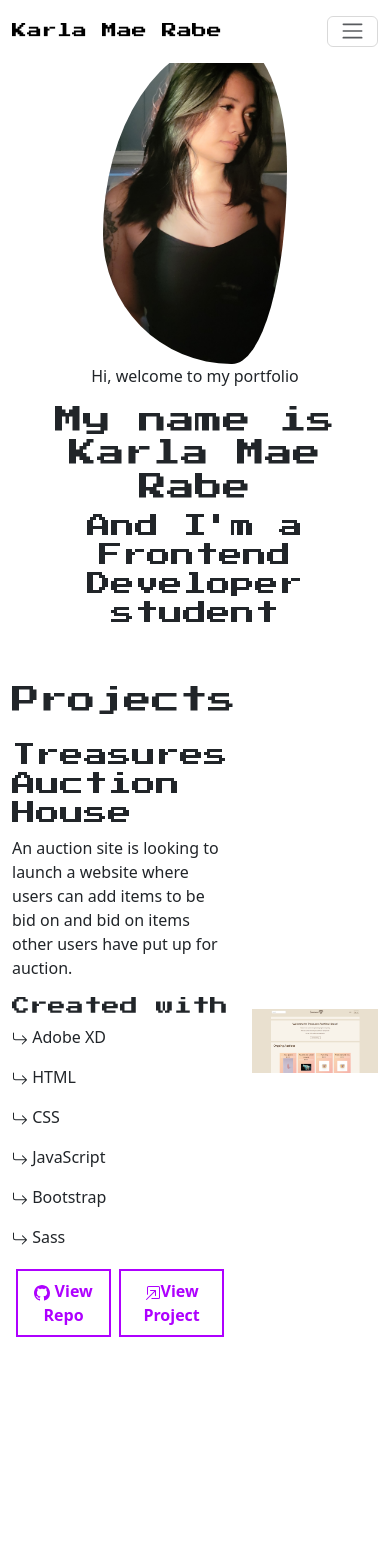
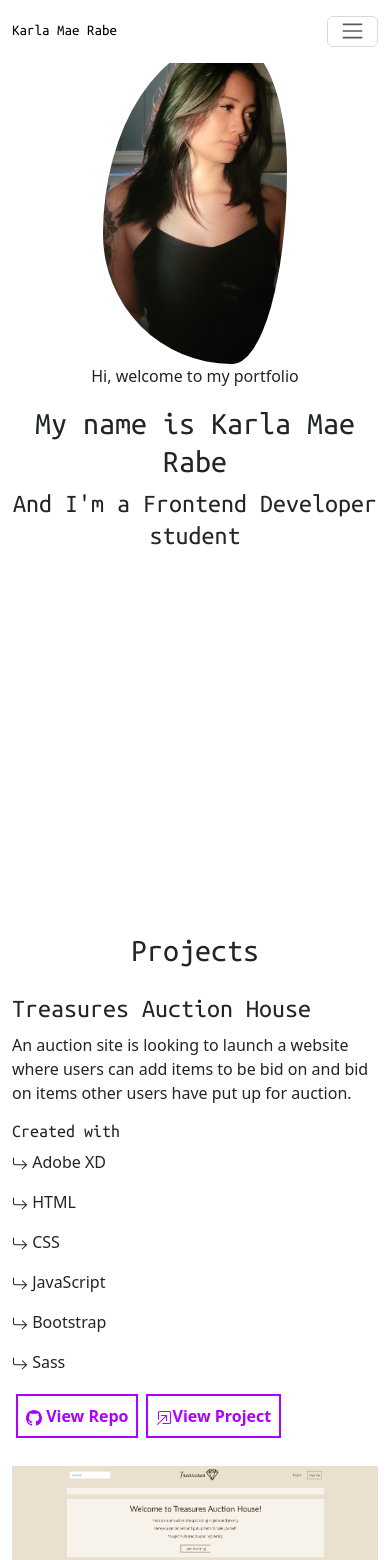
Before and after one commit to Noizenne/portfolio, a React (Create React App) app: page / in a window 390 px wide. Shown: the top 1560 px of the page. Built offline with nearby package versions, Linux system fonts and the light colour scheme.

Commit message:
Made responsive

```diff
--- a/src/App.css
+++ b/src/App.css
@@ -1,5 +1,4 @@
-@import url("https://fonts.googleapis.com/css2?family=Open+Sans:ital,wght@0,400;0,700;1,600&family=Press+Start+2P&display=swap");
-
+@import url('https://fonts.googleapis.com/css2?family=Open+Sans:ital,wght@0,400;0,700;1,600&family=Ubuntu+Mono&display=swap');
 /*Default*/
 * {
   margin: 0;
@@ -32,21 +31,22 @@ h6 {
 }
 
 h1 {
-  font-size: 28px !important;
-  font-family: 'Press Start 2P', cursive;
+  font-size: 32px !important;
+  font-family: 'Ubuntu Mono', monospace;
 }
 h2 {
-  font-size: 24px !important;
-  font-family: 'Press Start 2P', cursive;
+  font-size: 26px !important;
+  font-family: 'Ubuntu Mono', monospace;
 }
 
 h3 {
-  font-size: 20px !important;
-  font-family: 'Press Start 2P', cursive;
+  font-size: 22px !important;
+  font-family: 'Ubuntu Mono', monospace;
 }
+
 h4 {
   font-size: 18px !important;
-  font-family: 'Press Start 2P', cursive;
+  font-family: 'Ubuntu Mono', monospace;
 }
 
 /*Nav*/
@@ -65,14 +65,14 @@ nav.navbar.scrolled {
 }
 
 nav.navbar a.navbar-brand {
+  font-size: 30px;
   width: 10%;
-  font-family: 'Press Start 2P', cursive;
+  font-family: 'Ubuntu Mono', monospace;
 }
 
 nav.navbar nav.navbar .nav-link.navbar-link {
   font-size: 18px;
   padding: 0 20px;
-  opacity: 0.75;
 }
 nav.navbar nav.navbar .nav-link.navbar-link:hover,
 nav.navbar nav.navbar .nav-link.navbar-link:active {
@@ -103,6 +103,27 @@ nav.navbar .navbar-toggler[aria-expanded="true"] .navbar-toggler-icon:before {
   height: 2px;
 }
 
+nav.navbar .navbar-collapse .show {
+  display: flex;
+  justify-content: end;
+}
+
+nav.navbar .navbar-collapse a {
+  display: flex;
+  justify-content: end;
+  margin: 3px;
+}
+
+nav.navbar .navbar-collapse a:hover {
+  color: rgb(174, 0, 255);
+
+}
+
+nav.navbar .navbar-collapse a:hover {
+  transition: 0.3s ease-in;
+  text-decoration: underline;
+}
+
 @media screen and (max-width: 500px)  {
   nav.navbar a.navbar-brand {
     font-size: 15px;
@@ -112,6 +133,7 @@ nav.navbar .navbar-toggler[aria-expanded="true"] .navbar-toggler-icon:before {
 /*Banner*/
 
 .banner {
+  height: 100vh;
   margin-top: 10%;
 
   .me {
@@ -130,16 +152,14 @@ nav.navbar .navbar-toggler[aria-expanded="true"] .navbar-toggler-icon:before {
 /*Projects*/
 
 .projects .col2 {
-  display: flex;
-  align-items: center;
+  padding-top: 5%;
 }
 .projects img {
     width: 100%;
 }
 
 .projects .row {
-  padding-top: 9rem;
-  padding-bottom: 9rem;
+  height: 100vh;
 }
 
 button {
@@ -157,6 +177,15 @@ button:hover {
   transition: 0.3s ease-in-out;
 }
 
+@media screen and (max-width: 767px)  {
+
+  .projects .row {
+    display: flex;
+    flex-direction: column;
+  }
+}
+/*Contact*/
+
 .contact a:hover {
   font-size: 20px;
   transition: 0.2s ease-in-out;
@@ -164,3 +193,13 @@ button:hover {
 .contact p {
   font-size: 100%;
 }
+
+@media screen and (max-width: 767px)  {
+  h1 {
+   text-align: center;
+  }
+  .contact .row {
+    display: flex;
+    flex-direction: column;
+  }
+}
```
